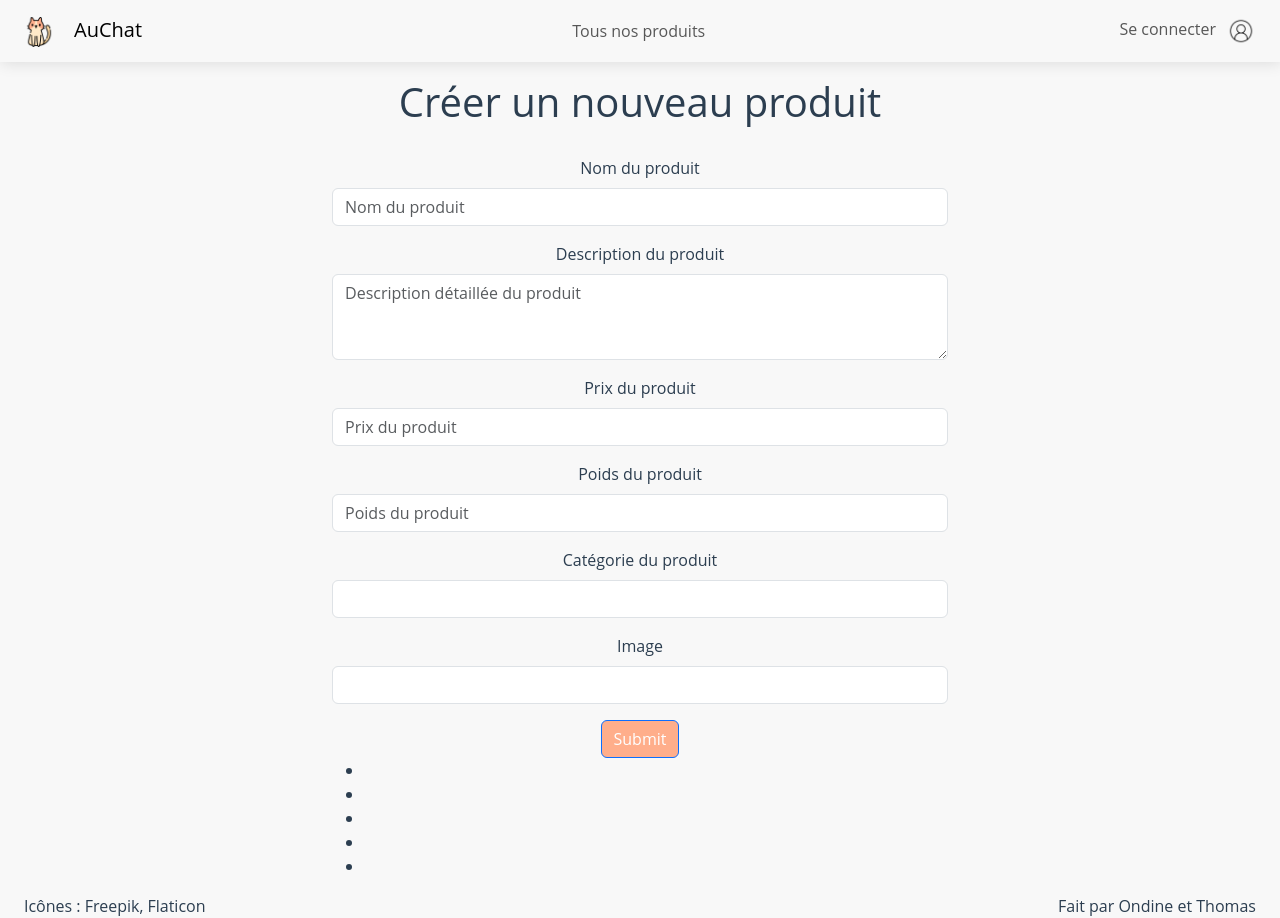
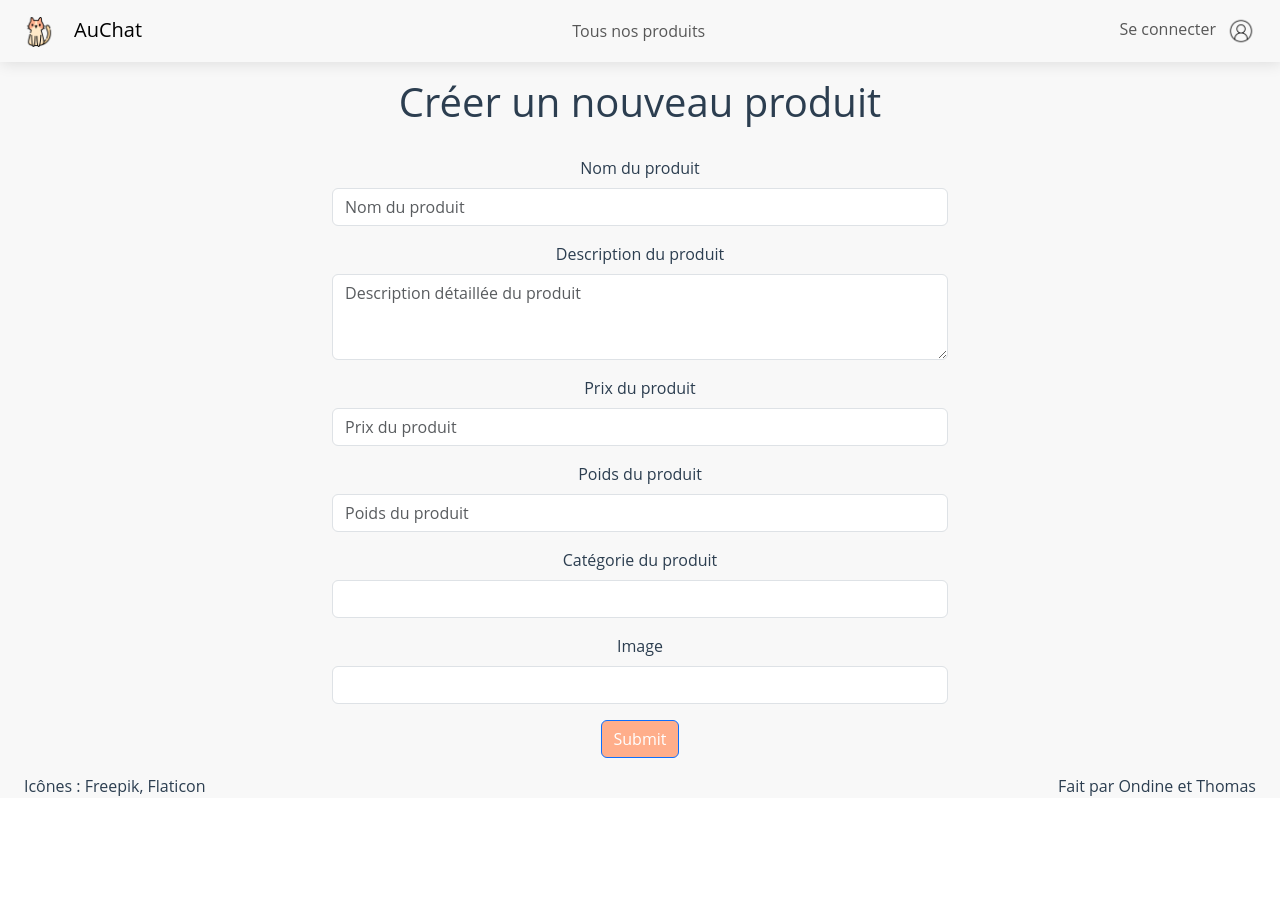
Before and after one commit to thenriet/auchat-client, a Vue app: page /add in a window 1280 px wide. After the commit the page ends 800 px from the top, so only its background shows below. Built offline with nearby package versions, Linux system fonts and the light colour scheme.

Commit message:
form validations

```diff
--- a/src/components/AddProduct.vue
+++ b/src/components/AddProduct.vue
@@ -10,6 +10,7 @@
           class="form-control"
           id="title"
           placeholder="Nom du produit"
+          required
         />
       </div>
       <div class="mb-3">
@@ -23,6 +24,7 @@
           id="description"
           rows="3"
           placeholder="Description détaillée du produit"
+          required
         ></textarea>
       </div>
       <div class="mb-3">
@@ -33,6 +35,7 @@
           class="form-control"
           id="price"
           placeholder="Prix du produit"
+          required
         />
       </div>
       <div class="mb-3">
@@ -45,6 +48,8 @@
           class="form-control"
           id="weight"
           placeholder="Poids du produit"
+          oninput="this.value = this.valueAsNumber"
+          required
         />
       </div>
       <div class="mb-3">
@@ -56,8 +61,8 @@
           name="categories"
           id="FormControlCategory"
           class="form-control"
+          required
         >
-          <option value="">Choisir une catégorie</option>
           <option value="toys">Jouet</option>
           <option value="food">Nourriture</option>
           <option value="accessories">Accessoires</option>
@@ -68,19 +73,20 @@
         <label for="FormControlPicture" class="form-label">Image</label>
         <input type="text" class="form-control" id="image" />
       </div>
-      <button @click="createData" type="submit" class="btn btn-primary">
+      <button @click="checkForm" type="submit" class="btn btn-primary">
         Submit
       </button>
     </form>
-    <div class="test">
-      <ul>
-        <li>{{ formTitle }}</li>
-        <li>{{ formDescription }}</li>
-        <li>{{ formPrice }}</li>
-        <li>{{ formWeight }}</li>
-        <li>{{ selectedCategory }}</li>
-      </ul>
-    </div>
+    <div class="m-3 text-danger">
+        <p v-if="errors.length">
+          <b>Veuillez corriger une ou plusieurs erreurs :</b>
+          <ul>
+            <li v-for="(error, index) in errors" :key=index>
+           {{ error }}
+            </li>
+          </ul>
+        </p>
+      </div>
   </div>
 </template>
 
@@ -98,9 +104,46 @@ export default {
       selectedCategory: null,
       token: this.$store.getters.isLoggedIn,
       data: [],
+      errors: [],
     };
   },
   methods: {
+    checkForm: function (e) {
+      if (
+        this.formTitle &&
+        this.formDescription &&
+        this.formPrice &&
+        this.formWeight &&
+        this.selectedCategory
+        && (this.formTitle.match(/^[a-zA-Z]+$/))
+      )  {
+        this.createData();
+      }
+
+      this.errors = [];
+
+      if (!this.formTitle)
+        this.errors.push("Un titre est requis.");
+
+      if (!(this.formTitle.match(/^[a-zA-Z]+$/))) this.errors.push("Le titre ne doit pas contenir de numéros ni de caractères spéciaux.")
+
+      if (!this.formDescription)
+        this.errors.push("Une description est requise.");
+
+      if (!(this.formDescription.match(/^[a-zA-Z]+$/))) this.errors.push("La description ne doit pas contenir de numéros ni de caractères spéciaux.")
+
+      if (!this.formPrice)
+        this.errors.push("Un prix est requis.");
+
+      if (!this.formWeight)
+        this.errors.push("Un poids est requis.");
+
+      if (!this.selectedCategory)
+        this.errors.push("Une catégorie est requise.");
+
+
+      e.preventDefault();
+    },
     createData() {
       this.data.push(
         this.formTitle,
```
